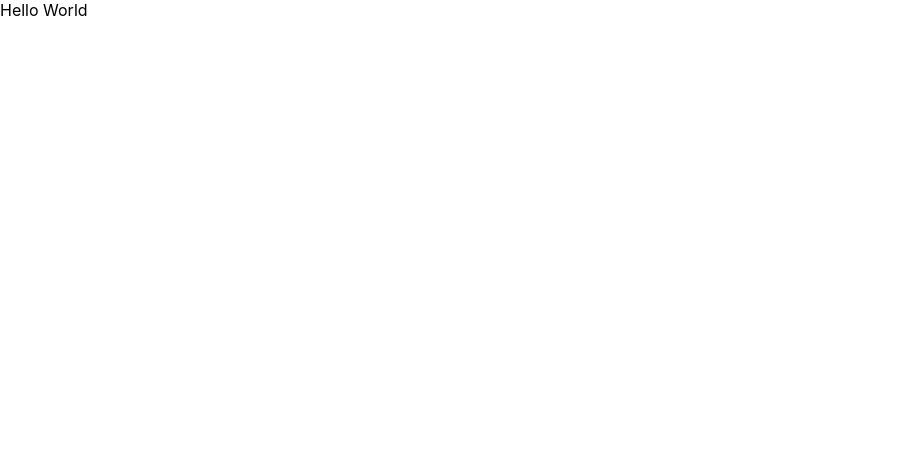
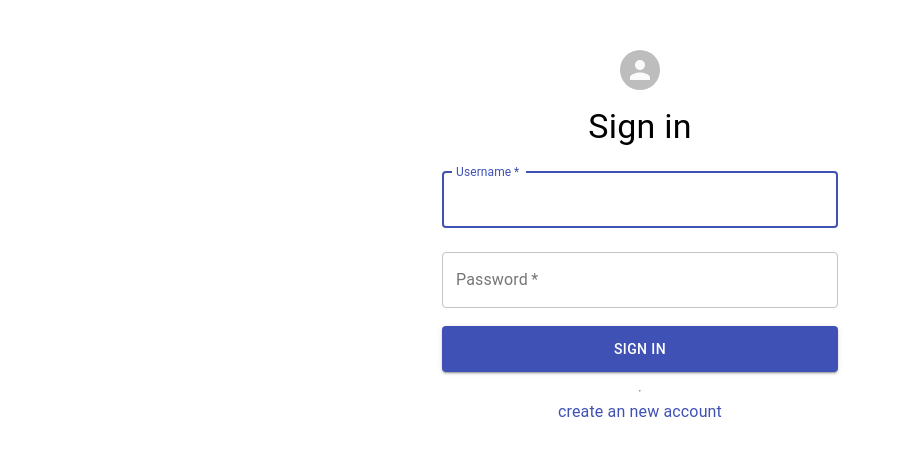
Before and after one commit to firstneverrest/React-todolist, a React (Create React App) app in the folder react-todolist/: page / in a window 1280 px wide. Shown: the top 456 px of the page, without its empty margins (0-901 px from the left). Built offline with nearby package versions, Linux system fonts and the light colour scheme.

Commit message:
add login page and define folder structure

```diff
--- a/react-todolist/src/App.tsx
+++ b/react-todolist/src/App.tsx
@@ -1,7 +1,12 @@
 import React from 'react';
+import LoginPage from './pages/LoginPage';
 
 const App = () => {
-  return <div>Hello World</div>;
+  return (
+    <>
+      <LoginPage />
+    </>
+  );
 };
 
 export default App;
--- /dev/null
+++ b/react-todolist/src/components/LoginForm.tsx
@@ -0,0 +1,87 @@
+import Container from '@material-ui/core/Container';
+import Typography from '@material-ui/core/Typography';
+import TextField from '@material-ui/core/TextField';
+import Box from '@material-ui/core/Box';
+import Button from '@material-ui/core/Button';
+import Avatar from '@material-ui/core/Avatar';
+import Link from '@material-ui/core/Link';
+import Divider from '@material-ui/core/Divider';
+import { makeStyles } from '@material-ui/core/styles';
+
+const useStyles = makeStyles((theme) => ({
+  container: {
+    marginTop: '50px',
+  },
+  padding: {
+    padding: '11px 0',
+  },
+  margin: {
+    margin: '10px 0',
+  },
+  paper: {
+    marginTop: '20px 0',
+    display: 'flex',
+    flexDirection: 'column',
+    alignItems: 'center',
+  },
+  line: {
+    width: '100%',
+    borderTop: '1px solid #ddd',
+  },
+}));
+
+const LoginForm = () => {
+  const classes = useStyles();
+
+  return (
+    <Container component="main" maxWidth="xs" className={classes.container}>
+      <div className={classes.paper}>
+        <Avatar></Avatar>
+        <Typography component="h1" variant="h4" align="center">
+          <Box mt={2} mb={1}>
+            Sign in
+          </Box>
+        </Typography>
+        <form>
+          <TextField
+            variant="outlined"
+            margin="normal"
+            required
+            fullWidth
+            id="username"
+            label="Username"
+            name="username"
+            autoComplete="username"
+            autoFocus
+          />
+          <TextField
+            variant="outlined"
+            margin="normal"
+            required
+            fullWidth
+            type="password"
+            id="password"
+            label="Password"
+            name="password"
+            autoComplete="password"
+          />
+          <Button
+            variant="contained"
+            color="primary"
+            className={`${classes.padding} ${classes.margin}`}
+            fullWidth
+          >
+            Sign in
+          </Button>
+        </form>
+
+        <hr />
+        <Link href="#" color="primary" variant="body1">
+          create an new account
+        </Link>
+      </div>
+    </Container>
+  );
+};
+
+export default LoginForm;
--- /dev/null
+++ b/react-todolist/src/pages/LoginPage.tsx
@@ -0,0 +1,12 @@
+import React from 'react';
+import LoginForm from 'components/LoginForm';
+
+const LoginPage = () => {
+  return (
+    <>
+      <LoginForm />
+    </>
+  );
+};
+
+export default LoginPage;
--- a/react-todolist/tsconfig.json
+++ b/react-todolist/tsconfig.json
@@ -18,7 +18,8 @@
     "resolveJsonModule": true,
     "isolatedModules": true,
     "noEmit": true,
-    "jsx": "react-jsx"
+    "jsx": "react-jsx",
+    "baseUrl": "./src"
   },
   "include": [
     "src"
```
Also changed, not shown: react-todolist/src/styles/color.ts (added), react-todolist/src/styles/theme.ts (added).
